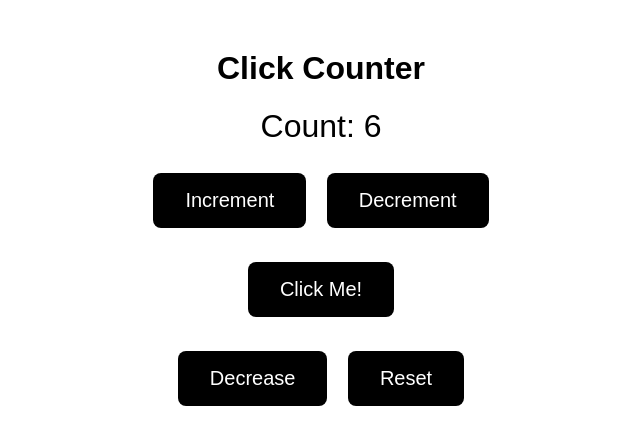
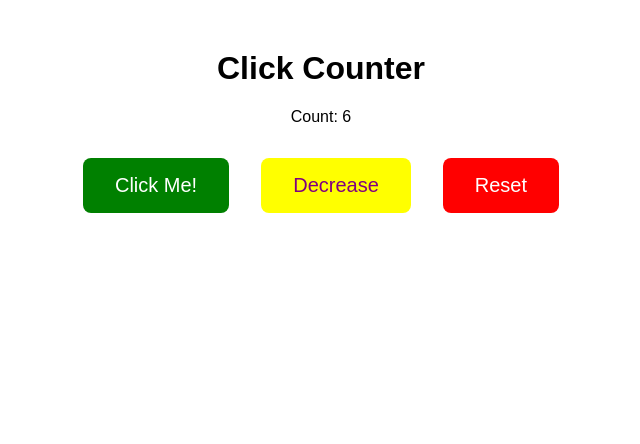
Before and after one commit to Saeedgh21/bahaa, a plain HTML site: page counter.html in a window 1280 px wide. Both pictures are taken after a click on the button "Click Me!". Shown: the whole page, without its empty margins (319-959 px from the left). Drawn offline with Linux system fonts and the light colour scheme.

Commit message:
Enhance counter functionality with decrement and reset features, and improve button styling

```diff
--- a/counter.html
+++ b/counter.html
@@ -17,34 +17,74 @@
             cursor: pointer;
             transition: background 0.2s, transform 0.1s;
         }
-        button:hover {
-            background-color:black;
+        .button-group {
+            display: flex;
+            justify-content: center;
+            gap: 16px;
+            margin-top: 24px;
+        }
+        #clickMeBtn {
+            background-color: green;
+        }
+        #clickMeBtn:hover {
+            background-color: green;
+        }
+        #decreaseBtn {
+            background-color:yellow;
+            color: purple
+        }
+        #decreaseBtn:hover {
+            background-color:yellow;
+        }
+        #resetBtn {
+            background-color:red;
+        }
+        #resetBtn:hover {
+            background-color: red;
+        }
+        button {
+            padding: 16px 32px;
+            font-size: 20px;
+            border: none;
+            border-radius: 8px;
+            cursor: pointer;
+            transition: background 0.2s, transform 0.1s;
         }
         button:active {
-            background-color: black;
-            transform: scale(0.200);
+            transform: scale(0.98);
         }
-        #count { font-size: 2em; margin: 20px; }
     </style>
 </head>
 <body>
     <h1>Click Counter</h1>
-    <p id="count">Count: 0</p>
-    <button onclick="changeCount(1)">Increment</button>
-    <button onclick="changeCount(-1)">Decrement</button>
-    <br><br>
+    <p id="count">Count: 5</p>
+    <div class="button-group">
         <button id="clickMeBtn">Click Me!</button>
-        <br><br>
         <button id="decreaseBtn">Decrease</button>
         <button id="resetBtn">Reset</button>
+    </div>
     <script>
         const countDisplay = document.getElementById('count');
         const clickMeBtn = document.getElementById('clickMeBtn');
+        const decreaseBtn = document.getElementById('decreaseBtn');
+        const resetBtn = document.getElementById('resetBtn');
         let count = 5;
         clickMeBtn.addEventListener('click', function() {
             count++;
             countDisplay.innerText = `Count: ${count}`;
         });
+        decreaseBtn.addEventListener('click', function() {
+            if (count > 0) {
+                count--;
+                countDisplay.innerText = `Count: ${count}`;
+            } else {
+                alert('Counter cannot go below 0!');
+            }
+        });
+        resetBtn.addEventListener('click', function() {
+            count = 0;
+            countDisplay.innerText = `Count: ${count}`;
+        });
     </script>
 </body>
 </html>
```
Lines whose indentation alone changed are shown as unchanged.
